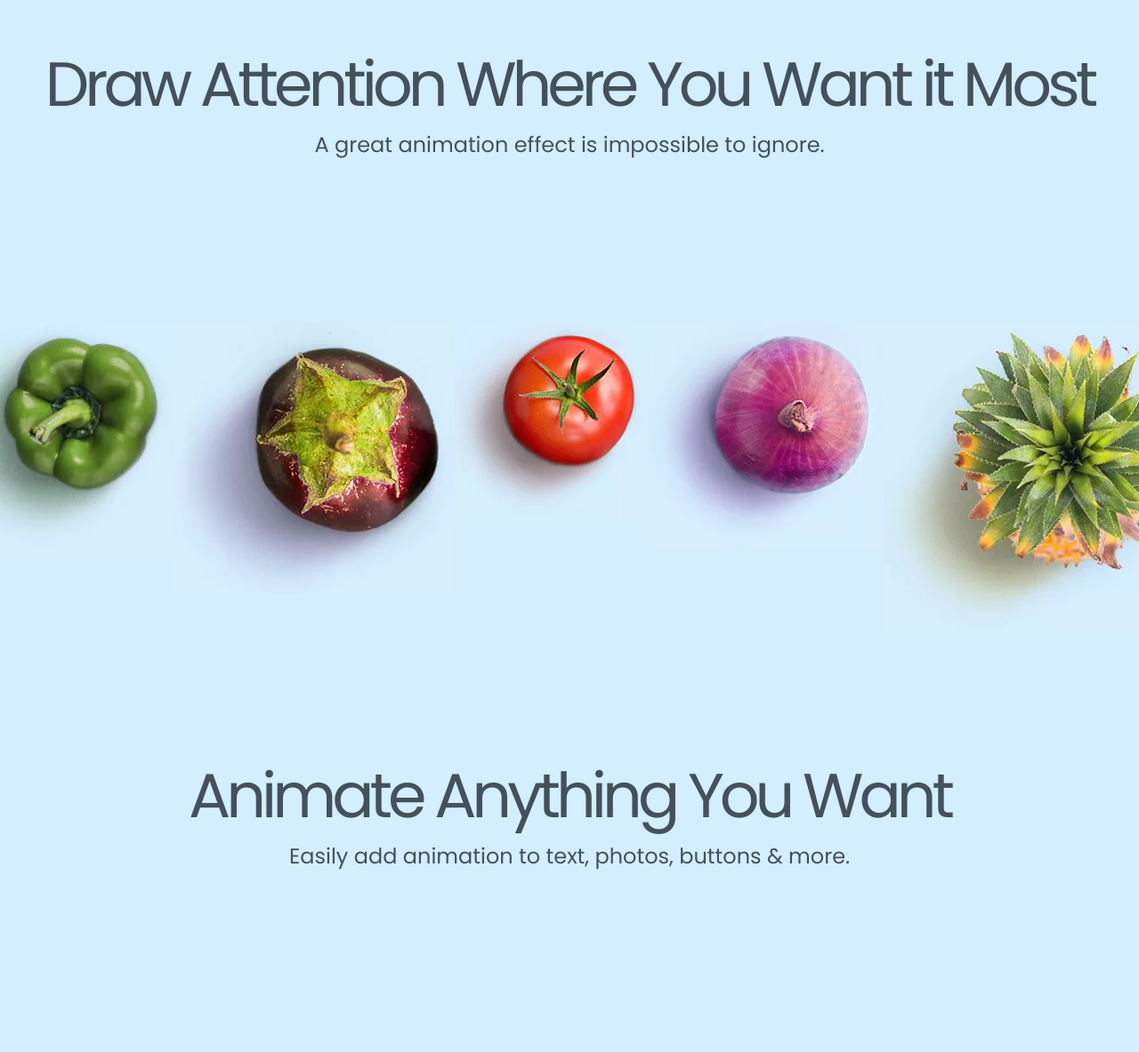
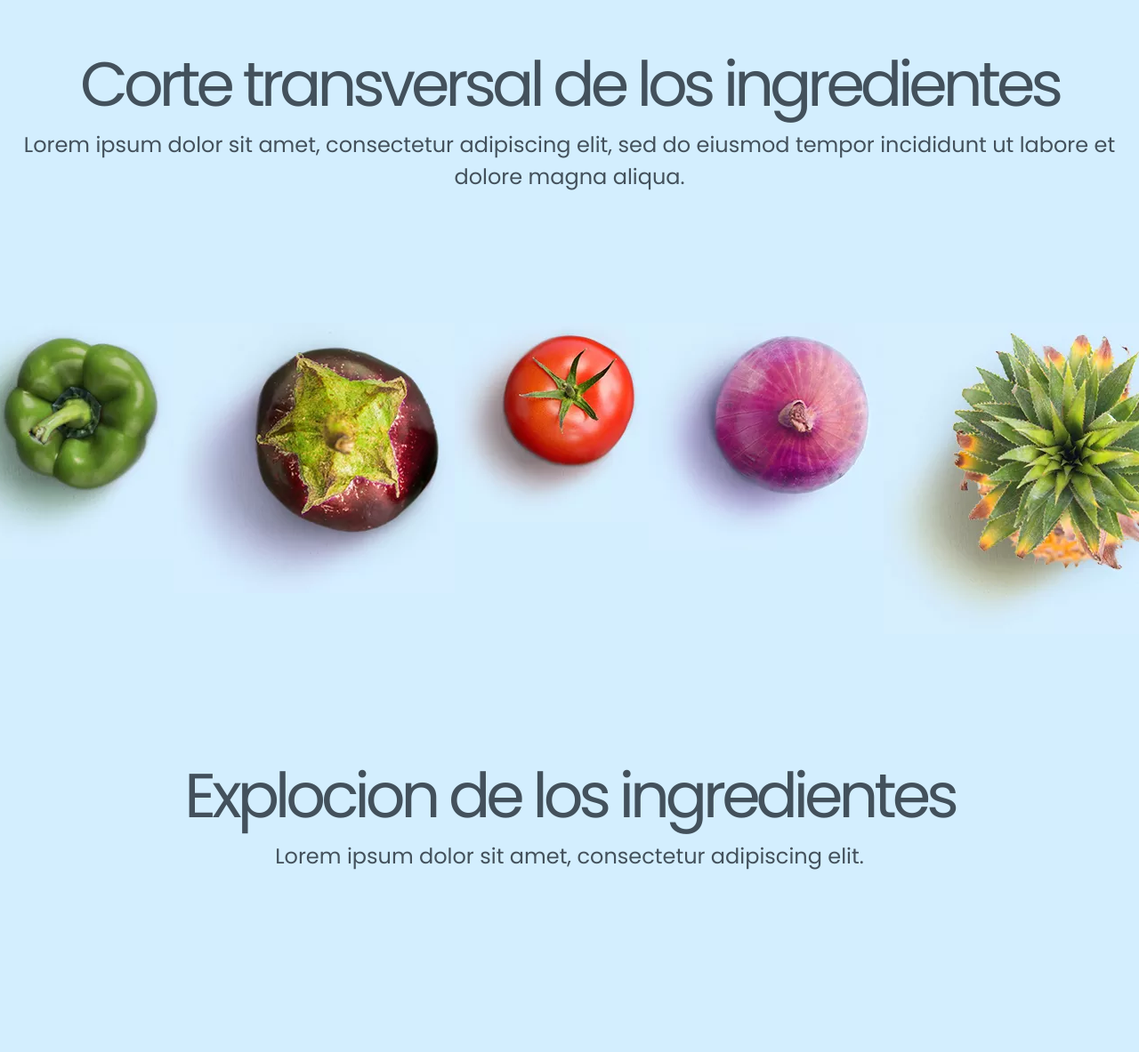
Before and after one commit to josecalvano1546/Dise-o-Pizzeria, a plain HTML site: page index.html in a window 1280 px wide. Shown: the part 1197-2380 px from the top of the page at 89% size. Drawn offline with nearby package versions, Linux system fonts and the light colour scheme; a script that the page names is missing.

Commit message:
Cambios en el texto

```diff
--- a/index.html
+++ b/index.html
@@ -41,8 +41,8 @@
       </div>
     </section>
     <section class="second-section">
-      <h1>Draw Attention Where You Want it Most</h1>
-      <p>A great animation effect is impossible to ignore.</p>
+      <h1>Corte transversal de los ingredientes</h1>
+      <p>Lorem ipsum dolor sit amet, consectetur adipiscing elit, sed do eiusmod tempor incididunt ut labore et dolore magna aliqua.</p>
       <div class="images-wrapper bottom">
 
         <div class="image-container">
@@ -83,8 +83,8 @@
       </div>
     </section>
     <section class="third-section">
-      <h1>Animate Anything You Want</h1>
-      <p>Easily add animation to text, photos, buttons & more.</p>
+      <h1>Explocion de los ingredientes</h1>
+      <p>Lorem ipsum dolor sit amet, consectetur adipiscing elit.</p>
       <div class="images-wrapper">
         <img class="section_3_06" src="img/section_3_06.webp" />
         <img class="section_3_05" src="img/section_3_05.webp" />
@@ -95,8 +95,8 @@
       </div>
     </section>
     <section class="forth-section">
-      <h1>14 Types of Animation</h1>
-      <p>With so many different effects, the possibilities are endless.</p>
+      <h1>Pasos de la preparacion</h1>
+      <p>Lorem ipsum dolor sit amet, consectetur adipiscing elit.</p>
       <div class="images-wrapper">
         <img class="section_4_01" src="img/section_4_01.webp" />
         <img class="section_4_02" src="img/section_4_02.webp" />
```
